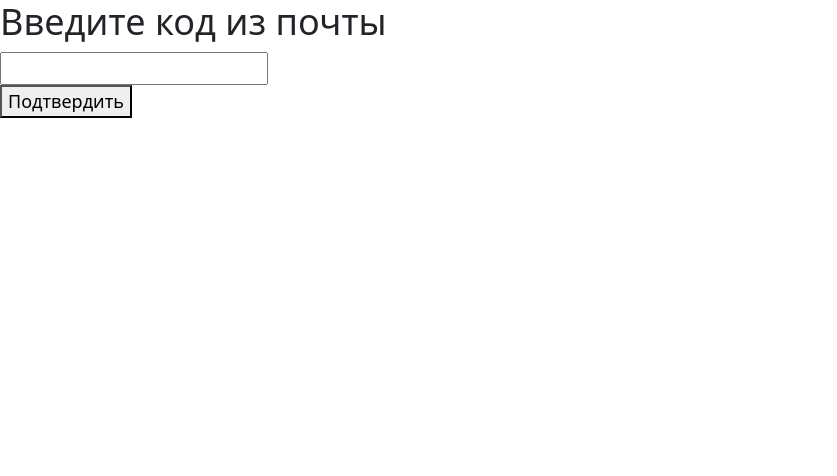
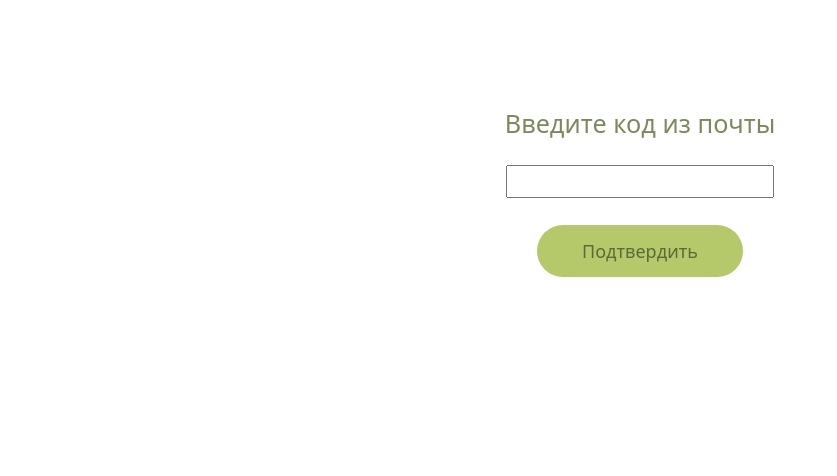
Before and after one commit to Mark-s0l/dish-oracle, a Django app: template accounts/templates/accounts/verification_email_code.html in a window 1280 px wide. Shown: the top 476 px of the page, without its empty margins (0-837 px from the left). Run offline with Django 5.2, Linux system fonts and the light colour scheme; the template is opened without the code that fills it, so the values that code supplies are empty, except form fields; tables that the repository leaves empty hold one stand-in row (values such as "Sample post"); form fields are guessed from the names that the template uses; some libraries are stand-ins or nearby versions.

Commit message:
style: add styles for verification_code_email template

```diff
--- /dev/null
+++ b/accounts/static/accounts/css/verification_code.css
@@ -0,0 +1,76 @@
+.verification-wrapper {
+  max-width: 400px;
+  margin: 4rem auto;
+  padding: 2rem;
+  text-align: center;
+}
+
+.verification-wrapper h2 {
+  margin: 0 0 1.5rem;
+  font-size: 1.4rem;
+  color: #7a8a5a;
+}
+
+.verification-form {
+  display: flex;
+  flex-direction: column;
+  align-items: center;
+  gap: 1.5rem;
+}
+
+.form-group {
+  width: 100%;
+}
+
+#id_code {
+  width: 100%;
+  padding: 0.8rem 1.5rem;
+  font-size: 1.4rem;
+  font-family: monospace;
+  letter-spacing: 0.5em;
+  text-align: center;
+  background: #f8f8ee;
+  border: 1.5px solid #aab96b;
+  border-radius: 50px;
+  color: #7a8a5a;
+  outline: none;
+  box-sizing: border-box;
+}
+
+#id_code::placeholder {
+  letter-spacing: normal;
+  font-family: inherit;
+  color: #b8c890;
+}
+
+#id_code:focus {
+  border-color: #8a9e4a;
+  box-shadow: 0 0 0 3px rgba(170, 185, 107, 0.2);
+}
+
+.form-errors {
+  width: 100%;
+}
+
+.form-error {
+  color: #a05050;
+  font-size: 0.875rem;
+  padding: 0.4rem 0.8rem;
+  background: #fdecea;
+  border-radius: 50px;
+  margin-bottom: 0.4rem;
+}
+
+.form-actions button {
+  padding: 0.7rem 2.5rem;
+  font-size: 1rem;
+  border: none;
+  border-radius: 50px;
+  background: #b5c96a;
+  color: #5a6a3a;
+  cursor: pointer;
+}
+
+.form-actions button:hover {
+  background: #a3b85a;
+}
--- a/accounts/templates/accounts/verification_email_code.html
+++ b/accounts/templates/accounts/verification_email_code.html
@@ -1,4 +1,8 @@
 {% extends "base.html" %}
+{% load static %}
+{% block extra_css %}
+  <link rel="stylesheet" href="{% static 'accounts/css/verification_code.css' %}">
+{% endblock %}
 {% block content %}
 
 <div class="verification-wrapper">
```
